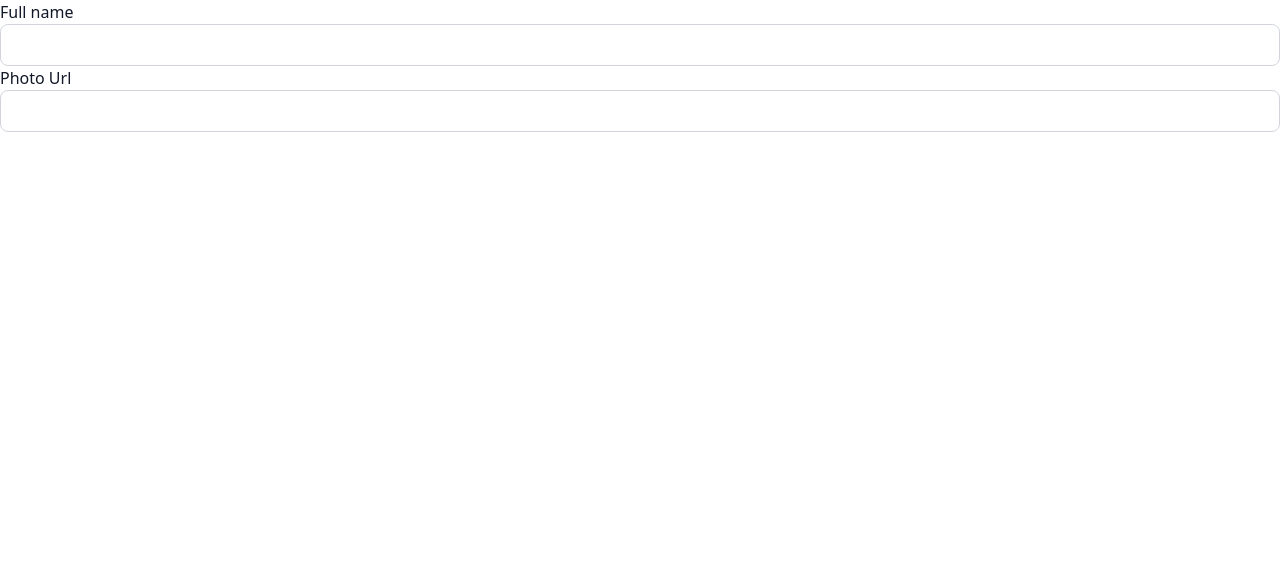
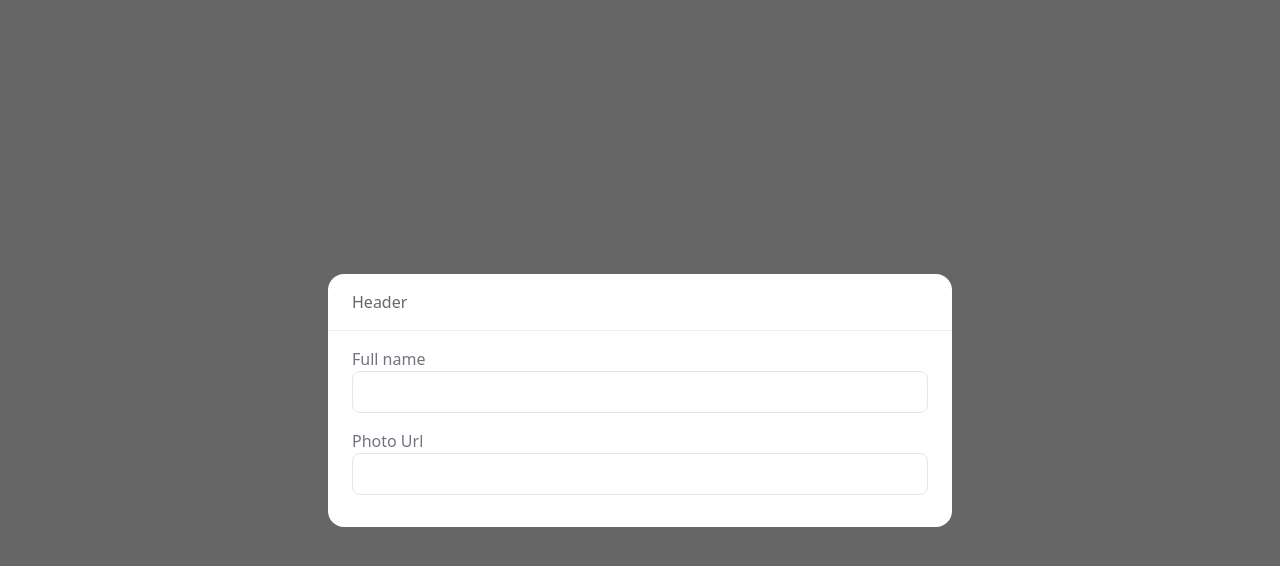
Before and after one commit to geekreflex/react-TDD, a React (Vite) app: page / in a window 1280 px wide. Shown: the top 566 px of the page. Built offline with nearby package versions, Linux system fonts and the light colour scheme.

Commit message:
working on modal component

```diff
--- /dev/null
+++ b/src/components/AddUser.tsx
@@ -0,0 +1,21 @@
+import React, { useState } from 'react';
+import { Input } from './Input';
+import Modal from './Modal';
+
+const AddUser = () => {
+  const [name, setName] = useState<string>('');
+
+  const handleNameChange = (e: React.ChangeEvent<HTMLInputElement>) => {
+    setName(e.target.value);
+  };
+  return (
+    <Modal>
+      <div>
+        <Input value={name} label="Full name" onChange={handleNameChange} />
+        <Input value={name} label="Photo Url" onChange={handleNameChange} />
+      </div>
+    </Modal>
+  );
+};
+
+export default AddUser;
--- a/src/components/Input.tsx
+++ b/src/components/Input.tsx
@@ -8,7 +8,7 @@ interface InputProps {
 
 export const Input: React.FC<InputProps> = ({ onChange, value, label }) => {
   return (
-    <div>
+    <div className="mb-4">
       <label htmlFor={label} className="block text-gray-900">
         {label}
       </label>
--- /dev/null
+++ b/src/components/Modal.tsx
@@ -0,0 +1,16 @@
+interface ModalProps {
+  children: React.ReactNode;
+}
+
+const Modal: React.FC<ModalProps> = ({ children }) => {
+  return (
+    <div className="fixed flex justify-center items-center left-0 top-0 right-0 bg-black opacity-60 h-screen px-4 ">
+      <div className="w-full bg-white rounded-2xl md:w-1/2">
+        <div className="px-6 py-4  border-b border-gray-200">Header</div>
+        <div className="px-6 py-4">{children}</div>
+      </div>
+    </div>
+  );
+};
+
+export default Modal;
--- a/src/components/Todo.tsx
+++ b/src/components/Todo.tsx
@@ -1,19 +1,9 @@
-import React, { useState } from 'react';
-import { Input } from './Input';
+import AddUser from './AddUser';
 
 const Todo = () => {
-  const [name, setName] = useState<string>('');
-
-  const handleNameChange = (e: React.ChangeEvent<HTMLInputElement>) => {
-    setName(e.target.value);
-  };
-
   return (
     <div>
-      <form>
-        <Input value={name} label="Full name" onChange={handleNameChange} />
-        <Input value={name} label="Photo Url" onChange={handleNameChange} />
-      </form>
+      <AddUser />
     </div>
   );
 };
```
